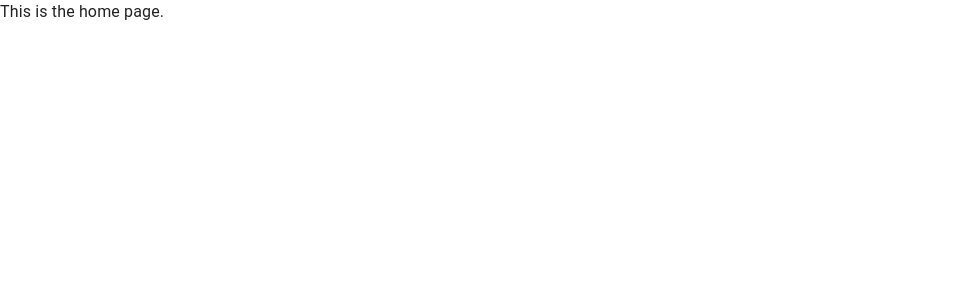
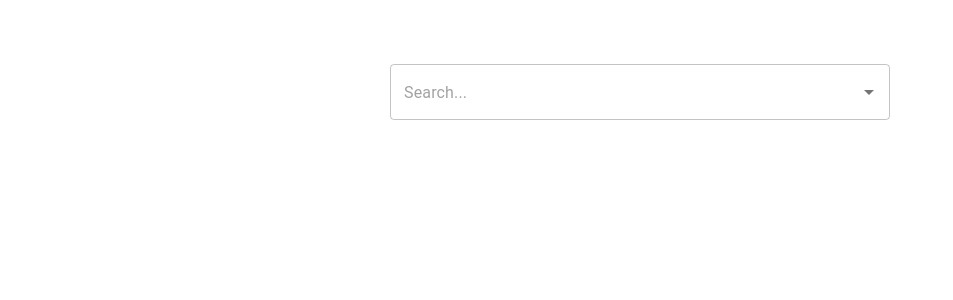
Before and after one commit to cyrilokidi/ello-fullstack-test, a Next.js app in the folder frontend/: page / in a window 1280 px wide. Shown: the top 300 px of the page, without its empty margins (0-953 px from the left). Built offline with nearby package versions, Linux system fonts and the light colour scheme.

Commit message:
Create autocomplete

```diff
--- a/frontend/pages/index.tsx
+++ b/frontend/pages/index.tsx
@@ -1,7 +1,25 @@
-import React from "react";
+import { Autocomplete, Box, Container, TextField } from "@mui/material";
 
 export default function HomePage() {
-    return <React.Fragment>
-        This is the home page.
-    </React.Fragment>
+    return <Container component="main">
+        <Box
+            sx={{
+                marginTop: 8,
+                display: 'flex',
+                flexDirection: 'column',
+                alignItems: 'center',
+            }}
+        >
+            <Box>
+                <Autocomplete
+                    sx={{ width: 500 }}
+                    options={[]}
+                    renderInput={(params) => <TextField
+                        {...params}
+                        placeholder="Search..."
+                    />}
+                />
+            </Box>
+        </Box>
+    </Container>
 }
```
